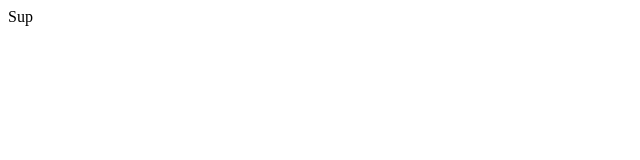
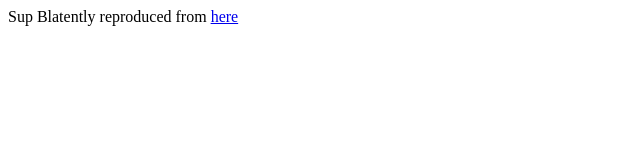
Before and after one commit to atebyagrue/atebyagrue.github.io, a plain HTML site: page index.html in a window 1280 px wide. Shown: the whole page, without its empty margins (0-640 px from the left). Drawn offline with Linux system fonts and the light colour scheme.

Commit message:
Update index.html

```diff
--- a/index.html
+++ b/index.html
@@ -4,5 +4,7 @@
   </head>
   <body>
     Sup
+
+    Blatently reproduced from <a href="https://pages.github.com/">here</a>
   </body>
 </html>
```
